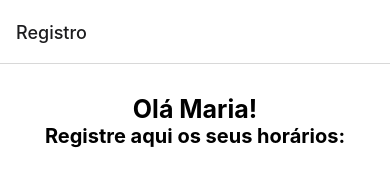
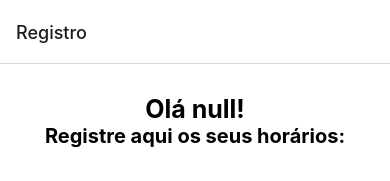
Before and after one commit to JonatanLessa/safirapp, a React Native app: screen /Login in a window 390 px wide. Both pictures are taken after a click on the button "ENTRAR". Shown: the top 181 px of the page. Built offline with nearby package versions, Linux system fonts and the light colour scheme; no server answers.

Commit message:
Implementando contexto de usuário a patir do firebase
Signed-off-by: Anderson Fernandes <fernandesanderson14@gmail.com>

```diff
--- a/src/context/AuthContext.js
+++ b/src/context/AuthContext.js
@@ -9,6 +9,7 @@ const AuthContextProvider = ({ children }) => {
     loading,
     handleLogin,
     handleLogout,
+    getCurrentUser,
   } = useAuth()
 
   return (
@@ -18,6 +19,7 @@ const AuthContextProvider = ({ children }) => {
         loading,
         handleLogin,
         handleLogout,
+        getCurrentUser,
       }}
     >
       {children}
--- a/src/context/hooks/useAuth.js
+++ b/src/context/hooks/useAuth.js
@@ -52,5 +52,6 @@ export default function useAuth() {
     loading,
     handleLogin,
     handleLogout,
+    getCurrentUser,
   }
 }
--- a/src/pages/RegistryScreen/index.js
+++ b/src/pages/RegistryScreen/index.js
@@ -1,4 +1,4 @@
-import React, { useState } from 'react';
+import React, { useContext, useEffect, useState } from 'react';
 import { Text, View, SafeAreaView } from 'react-native';
 import { StatusBar } from 'expo-status-bar';
 import moment from 'moment';
@@ -8,16 +8,26 @@ import { getDatabase, ref, push } from 'firebase/database';
 import styles from '../../styles/style';
 
 import ModalConfirmation from '../../components/ModalConfirmation';
+import AuthContext from '../../context/AuthContext';
 
 export default function RegistryScreen() {
   const greetings = () => {
-    return `Olá ${'Maria'}!`;
+    return `Olá ${currentUser}!`;
   };
 
   const [date, setDate] = useState('');
   const [hour, setHour] = useState('');
   const [visibleModalEntry, setVisibleModalEntry] = useState(false);
   const [visibleModalExit, setVisibleModalExit] = useState(false);
+  const [currentUser, setCurrentUser] = useState("");
+
+  const { getCurrentUser } = useContext(AuthContext);
+
+  useEffect(() => {
+    getCurrentUser().then(cpf => {
+      setCurrentUser(cpf);
+    });
+  }, []);
 
   const addData = () => {
     setDate(moment().format('DD-MM-YYYY').toString());
@@ -26,7 +36,7 @@ export default function RegistryScreen() {
 
   const addDate = (type) => {
     const db = getDatabase();
-    const reference = ref(db, 'registroPonto');
+    const reference = ref(db, `users/${currentUser}/registro_ponto`);
     push(reference, {
       [type]: date,
       "hour": hour
--- a/src/pages/ShowScreen/index.js
+++ b/src/pages/ShowScreen/index.js
@@ -1,4 +1,4 @@
-import React, { useState } from 'react';
+import React, { useContext, useEffect, useState } from 'react';
 import {
   View,
   Text,
@@ -12,6 +12,7 @@ import { getDatabase, ref, onValue } from 'firebase/database';
 import styles from '../../styles/styleShowScreen';
 import ButtonDataPicker from '../../components/ButtonDataPicker';
 import ButtonRegisterSearch from '../../components/ButtonRegisterSeach';
+import AuthContext from '../../context/AuthContext';
 
 export default function ShowScreen() {
   //armazena a data selecionada pelo componente DataPicker
@@ -21,9 +22,20 @@ export default function ShowScreen() {
   //armazena dados dos objetos com registro na saída
   const [dataExit, setDataExit] = useState([]);
   //Resgata dos dados do Realtime Database
+
+  const [currentUser, setCurrentUser] = useState("");
+
+  const { getCurrentUser } = useContext(AuthContext);
+
+  useEffect(() => {
+    getCurrentUser().then(cpf => {
+      setCurrentUser(cpf);
+    });
+  }, []);
+
   const getDataFromService = () => {
     const db = getDatabase();
-    const reference = ref(db, 'registroPonto');
+    const reference = ref(db, `users/${currentUser}/registro_ponto`);
 
     onValue(reference, (snapshot) => {
       const entryArray = [];
```
